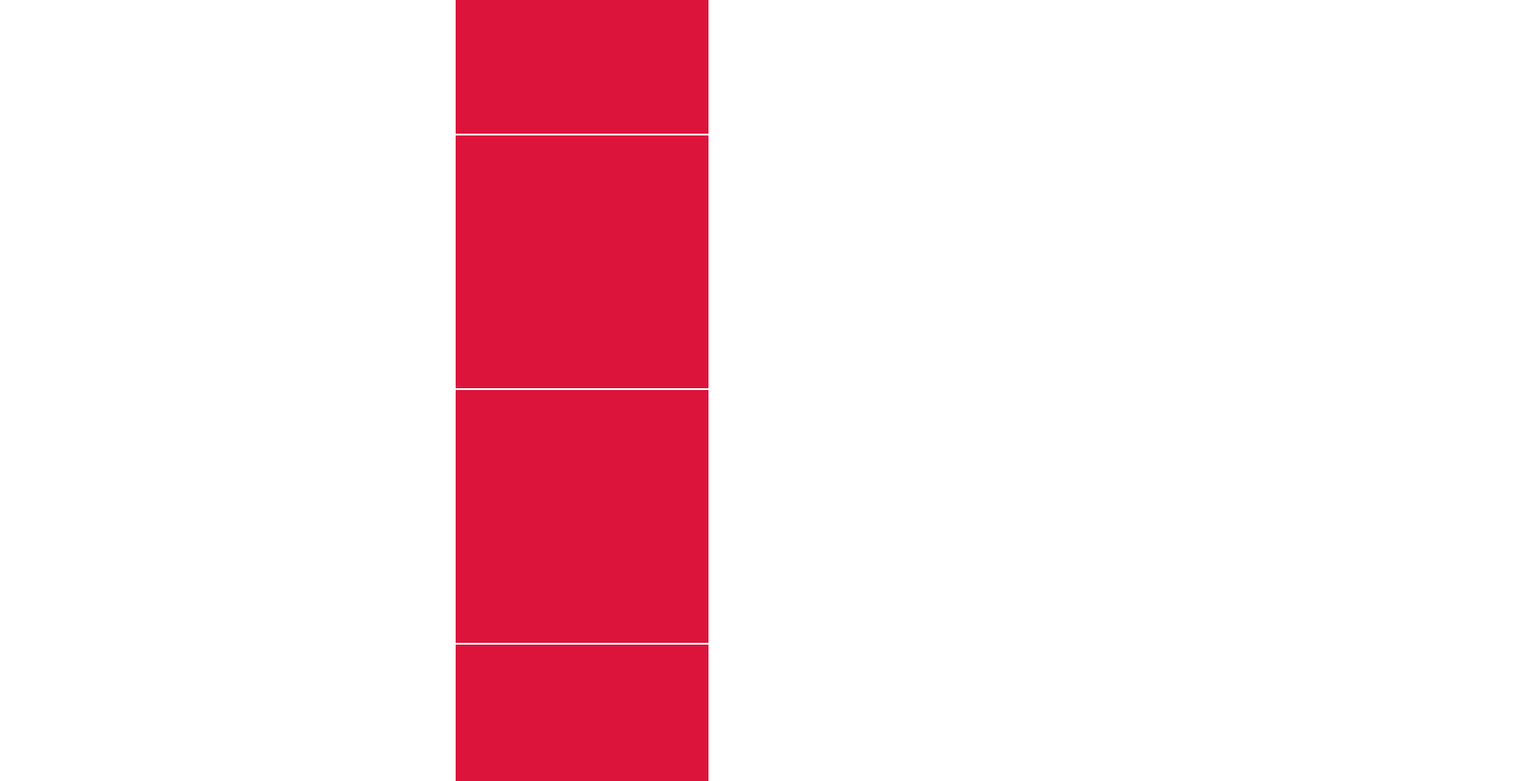
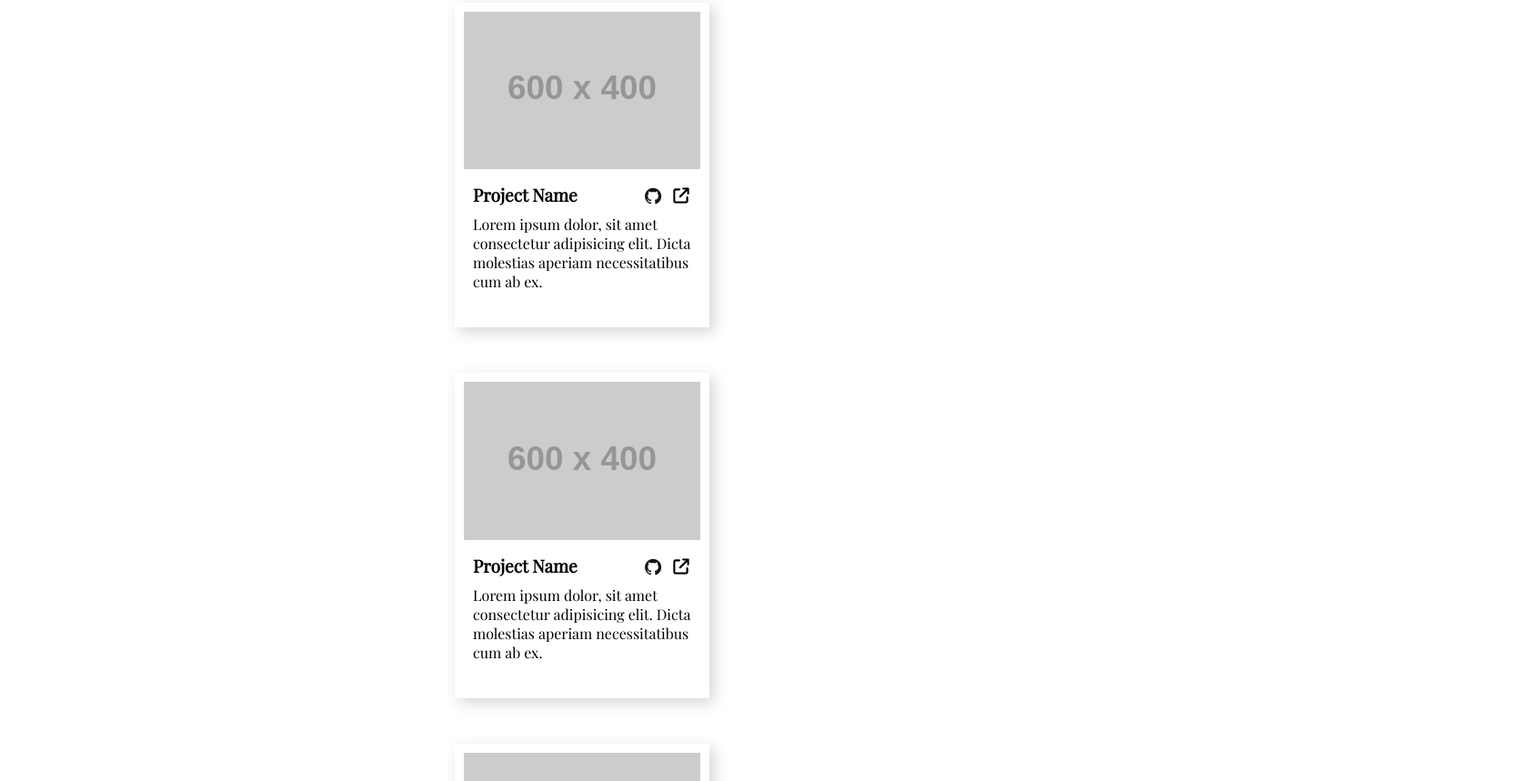
Before and after one commit to thecreatorzx/portfolio_new, a plain HTML site: page index.html in a window 1280 px wide. Shown: the part 1941-2800 px from the top of the page at 91% size, 1668 px wide, since content can reach past the window. Drawn offline with nearby package versions, Linux system fonts and the light colour scheme; placeholder pictures from the web are drawn by us; a script that the page names is missing; a web font is replaced by a local one.

Commit message:
almost completed resoponsiveness left

```diff
--- a/index.html
+++ b/index.html
@@ -18,7 +18,7 @@
         <h2>About Me</h2>
         <p>Lorem ipsum dolor sit amet consectetur adipisicing elit. Facilis culpa facere natus nesciunt fugit. Pariatur temporibus autem tenetur itaque voluptatibus facere sequi quis sunt magni expedita libero hic porro facilis voluptatum illo sapiente labore quidem, maxime nostrum deleniti inventore neque? Lorem ipsum dolor sit amet consectetur adipisicing elit. Quasi ducimus suscipit consectetur, aperiam tempora voluptatibus ea, cupiditate facere deserunt eligendi aliquid veritatis aut dicta doloribus impedit omnis beatae id voluptatum veniam sunt repellendus officiis! Non vero, quae repellendus molestias beatae placeat voluptatibus, dolorum hic id temporibus ipsa neque quia ducimus!</p>
         <div class="links">
-            <a href="http://github.io/thecreatorzx"><i class="devicon-github-original colored"></i>
+            <a href="http://github.com"><i class="devicon-github-original colored"></i>
             </a>
             <a href="http://linkedin.com"><i class="devicon-linkedin-plain colored"></i>
             </a>
@@ -31,17 +31,69 @@
                 <div class="card1 c">
                     <img src="https://placehold.co/600x400/png" alt="" srcset="">
                     <div class="foot-area">
-                        <h4>Project Name</h4>
-                        <a href="http://github.io/thecreatorzx"><i class="devicon-github-original colored"></i>
-                        </a><svg xmlns="http://www.w3.org/2000/svg" height="1em" viewBox="0 0 512 512"><path d="M320 0c-17.7 0-32 14.3-32 32s14.3 32 32 32h82.7L201.4 265.4c-12.5 12.5-12.5 32.8 0 45.3s32.8 12.5 45.3 0L448 109.3V192c0 17.7 14.3 32 32 32s32-14.3 32-32V32c0-17.7-14.3-32-32-32H320zM80 32C35.8 32 0 67.8 0 112V432c0 44.2 35.8 80 80 80H400c44.2 0 80-35.8 80-80V320c0-17.7-14.3-32-32-32s-32 14.3-32 32V432c0 8.8-7.2 16-16 16H80c-8.8 0-16-7.2-16-16V112c0-8.8 7.2-16 16-16H192c17.7 0 32-14.3 32-32s-14.3-32-32-32H80z"/></svg>
+                        <div class="card-heading">
+                            <h4>Project Name</h4>
+                            <a href="http://github.io/thecreatorzx"><i class="devicon-github-original colored"></i>
+                            </a><svg xmlns="http://www.w3.org/2000/svg" height="1em" viewBox="0 0 512 512"><path d="M320 0c-17.7 0-32 14.3-32 32s14.3 32 32 32h82.7L201.4 265.4c-12.5 12.5-12.5 32.8 0 45.3s32.8 12.5 45.3 0L448 109.3V192c0 17.7 14.3 32 32 32s32-14.3 32-32V32c0-17.7-14.3-32-32-32H320zM80 32C35.8 32 0 67.8 0 112V432c0 44.2 35.8 80 80 80H400c44.2 0 80-35.8 80-80V320c0-17.7-14.3-32-32-32s-32 14.3-32 32V432c0 8.8-7.2 16-16 16H80c-8.8 0-16-7.2-16-16V112c0-8.8 7.2-16 16-16H192c17.7 0 32-14.3 32-32s-14.3-32-32-32H80z"/></svg>
+                        </div>
                         <p>Lorem ipsum dolor, sit amet consectetur adipisicing elit. Dicta molestias aperiam necessitatibus cum ab ex.</p>
                     </div>
                 </div>
-                <div class="card2 c"></div>
-                <div class="card3 c"></div>
-                <div class="card5 c"></div>
-                <div class="card6 c"></div>
-                <div class="card4 c"></div>
+                <div class="card1 c">
+                    <img src="https://placehold.co/600x400/png" alt="" srcset="">
+                    <div class="foot-area">
+                        <div class="card-heading">
+                            <h4>Project Name</h4>
+                            <a href="http://github.io/thecreatorzx"><i class="devicon-github-original colored"></i>
+                            </a><svg xmlns="http://www.w3.org/2000/svg" height="1em" viewBox="0 0 512 512"><path d="M320 0c-17.7 0-32 14.3-32 32s14.3 32 32 32h82.7L201.4 265.4c-12.5 12.5-12.5 32.8 0 45.3s32.8 12.5 45.3 0L448 109.3V192c0 17.7 14.3 32 32 32s32-14.3 32-32V32c0-17.7-14.3-32-32-32H320zM80 32C35.8 32 0 67.8 0 112V432c0 44.2 35.8 80 80 80H400c44.2 0 80-35.8 80-80V320c0-17.7-14.3-32-32-32s-32 14.3-32 32V432c0 8.8-7.2 16-16 16H80c-8.8 0-16-7.2-16-16V112c0-8.8 7.2-16 16-16H192c17.7 0 32-14.3 32-32s-14.3-32-32-32H80z"/></svg>
+                        </div>
+                        <p>Lorem ipsum dolor, sit amet consectetur adipisicing elit. Dicta molestias aperiam necessitatibus cum ab ex.</p>
+                    </div>
+                </div>
+                <div class="card1 c">
+                    <img src="https://placehold.co/600x400/png" alt="" srcset="">
+                    <div class="foot-area">
+                        <div class="card-heading">
+                            <h4>Project Name</h4>
+                            <a href="http://github.io/thecreatorzx"><i class="devicon-github-original colored"></i>
+                            </a><svg xmlns="http://www.w3.org/2000/svg" height="1em" viewBox="0 0 512 512"><path d="M320 0c-17.7 0-32 14.3-32 32s14.3 32 32 32h82.7L201.4 265.4c-12.5 12.5-12.5 32.8 0 45.3s32.8 12.5 45.3 0L448 109.3V192c0 17.7 14.3 32 32 32s32-14.3 32-32V32c0-17.7-14.3-32-32-32H320zM80 32C35.8 32 0 67.8 0 112V432c0 44.2 35.8 80 80 80H400c44.2 0 80-35.8 80-80V320c0-17.7-14.3-32-32-32s-32 14.3-32 32V432c0 8.8-7.2 16-16 16H80c-8.8 0-16-7.2-16-16V112c0-8.8 7.2-16 16-16H192c17.7 0 32-14.3 32-32s-14.3-32-32-32H80z"/></svg>
+                        </div>
+                        <p>Lorem ipsum dolor, sit amet consectetur adipisicing elit. Dicta molestias aperiam necessitatibus cum ab ex.</p>
+                    </div>
+                </div>
+                <div class="card1 c">
+                    <img src="https://placehold.co/600x400/png" alt="" srcset="">
+                    <div class="foot-area">
+                        <div class="card-heading">
+                            <h4>Project Name</h4>
+                            <a href="http://github.io/thecreatorzx"><i class="devicon-github-original colored"></i>
+                            </a><svg xmlns="http://www.w3.org/2000/svg" height="1em" viewBox="0 0 512 512"><path d="M320 0c-17.7 0-32 14.3-32 32s14.3 32 32 32h82.7L201.4 265.4c-12.5 12.5-12.5 32.8 0 45.3s32.8 12.5 45.3 0L448 109.3V192c0 17.7 14.3 32 32 32s32-14.3 32-32V32c0-17.7-14.3-32-32-32H320zM80 32C35.8 32 0 67.8 0 112V432c0 44.2 35.8 80 80 80H400c44.2 0 80-35.8 80-80V320c0-17.7-14.3-32-32-32s-32 14.3-32 32V432c0 8.8-7.2 16-16 16H80c-8.8 0-16-7.2-16-16V112c0-8.8 7.2-16 16-16H192c17.7 0 32-14.3 32-32s-14.3-32-32-32H80z"/></svg>
+                        </div>
+                        <p>Lorem ipsum dolor, sit amet consectetur adipisicing elit. Dicta molestias aperiam necessitatibus cum ab ex.</p>
+                    </div>
+                </div>
+                <div class="card1 c">
+                    <img src="https://placehold.co/600x400/png" alt="" srcset="">
+                    <div class="foot-area">
+                        <div class="card-heading">
+                            <h4>Project Name</h4>
+                            <a href="http://github.io/thecreatorzx"><i class="devicon-github-original colored"></i>
+                            </a><svg xmlns="http://www.w3.org/2000/svg" height="1em" viewBox="0 0 512 512"><path d="M320 0c-17.7 0-32 14.3-32 32s14.3 32 32 32h82.7L201.4 265.4c-12.5 12.5-12.5 32.8 0 45.3s32.8 12.5 45.3 0L448 109.3V192c0 17.7 14.3 32 32 32s32-14.3 32-32V32c0-17.7-14.3-32-32-32H320zM80 32C35.8 32 0 67.8 0 112V432c0 44.2 35.8 80 80 80H400c44.2 0 80-35.8 80-80V320c0-17.7-14.3-32-32-32s-32 14.3-32 32V432c0 8.8-7.2 16-16 16H80c-8.8 0-16-7.2-16-16V112c0-8.8 7.2-16 16-16H192c17.7 0 32-14.3 32-32s-14.3-32-32-32H80z"/></svg>
+                        </div>
+                        <p>Lorem ipsum dolor, sit amet consectetur adipisicing elit. Dicta molestias aperiam necessitatibus cum ab ex.</p>
+                    </div>
+                </div>
+                <div class="card1 c">
+                    <img src="https://placehold.co/600x400/png" alt="" srcset="">
+                    <div class="foot-area">
+                        <div class="card-heading">
+                            <h4>Project Name</h4>
+                            <a href="http://github.io/thecreatorzx"><i class="devicon-github-original colored"></i>
+                            </a><svg xmlns="http://www.w3.org/2000/svg" height="1em" viewBox="0 0 512 512"><path d="M320 0c-17.7 0-32 14.3-32 32s14.3 32 32 32h82.7L201.4 265.4c-12.5 12.5-12.5 32.8 0 45.3s32.8 12.5 45.3 0L448 109.3V192c0 17.7 14.3 32 32 32s32-14.3 32-32V32c0-17.7-14.3-32-32-32H320zM80 32C35.8 32 0 67.8 0 112V432c0 44.2 35.8 80 80 80H400c44.2 0 80-35.8 80-80V320c0-17.7-14.3-32-32-32s-32 14.3-32 32V432c0 8.8-7.2 16-16 16H80c-8.8 0-16-7.2-16-16V112c0-8.8 7.2-16 16-16H192c17.7 0 32-14.3 32-32s-14.3-32-32-32H80z"/></svg>
+                        </div>
+                        <p>Lorem ipsum dolor, sit amet consectetur adipisicing elit. Dicta molestias aperiam necessitatibus cum ab ex.</p>
+                    </div>
+                </div>
             </div>
         </div>
     </main>
--- a/style.css
+++ b/style.css
@@ -27,7 +27,7 @@ header .bg {
 }
 header img {
     padding-top: 20px;
-    padding-left: 8vw;
+    padding-left: 7.5vw;
     width: 90vw;
     height: auto;
 }
@@ -73,17 +73,34 @@ main .links a{
     padding-top: 60px;
     font-family: 'Playfair Display';
 }
-
 .work .cards .c{
+    display: flex;
+    justify-content: center;
+    align-items: center;
+    flex-direction: column;
     width: 90vw;
-    border: 1px solid white;
     max-width: 280px;
-    height: 280px;
-    padding-left: 15px;
-    background: crimson;
+    padding: 10px 0 40px 20px;
+    margin-bottom: 50px;
+    box-shadow: 5px 5px 15px 0 #3333;
+}
+.cards p {
+    width: 50%;
+}
+.cards h4 {
+    padding-right: 75px;
+    font-size: 1.2rem;
+}
+.card-heading{
+    display: flex;
+    height : 50px;
+    padding-top: 15px;
+}
+.cards p {
+    width: 100%;
 }
 svg {
-    transform: translate(15px)
+    transform: translate(15px, 6px) scale(1.1);
 }
 img {
     width: 100%;
@@ -92,6 +109,7 @@ img {
 }
 main .work a{
     text-decoration: none;
+    transform: scale(1.2) translateY(5px);
 }
 /*  Footer  */
 footer {
@@ -129,6 +147,7 @@ footer .links a {
     color: black;
 }
 footer img {
-    width: 100vw;
-    height: 250px;
+    width: 120vw;
+    height: 350px;
+    background: red;
 }
```
